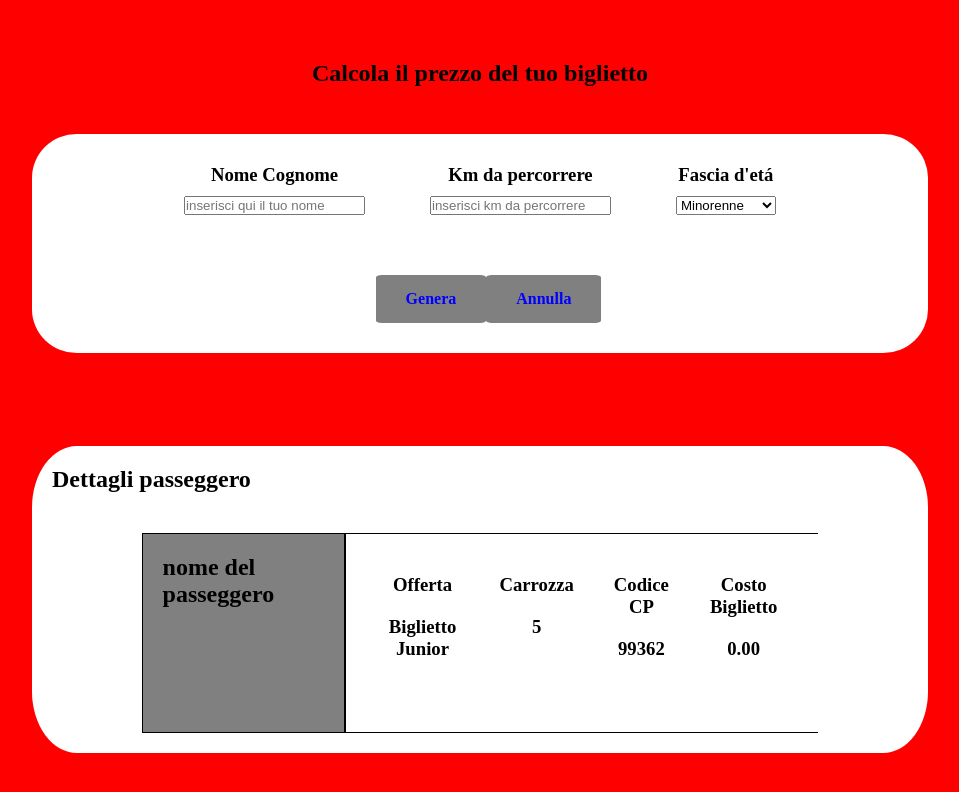
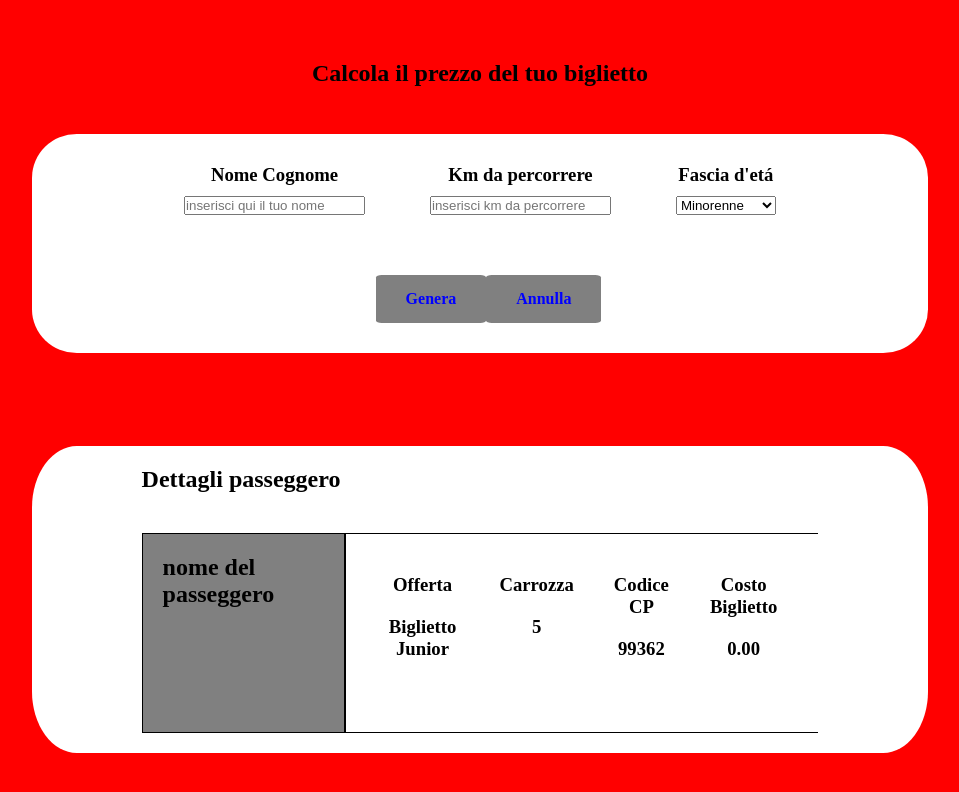
Before and after one commit to GiulioVolletti/js-biglietto-treno-form, a plain HTML site: page index.html in a window 1280 px wide. Both pictures are taken after a click on the link "Genera". Shown: the whole page, without its empty margins (160-1119 px from the left). Drawn offline with Linux system fonts and the light colour scheme.

Commit message:
commit 3

```diff
--- a/css/style.css
+++ b/css/style.css
@@ -61,8 +61,15 @@
 }
 
 /* biglietto */
+.hidden {
+  opacity: 0;
+  transition: 1s;
+}
+
 .inner_container > h1{
   padding: 20px;
+  width: 80%;
+  margin: auto;
 }
 
 .biglietto {
--- a/index.html
+++ b/index.html
@@ -41,7 +41,7 @@
       </div>
       <!-- /container dati top -->
       <!-- biglietto -->
-      <div class="inner_container">
+      <div id="hid" class="inner_container hidden">
         <h1>Dettagli passeggero</h1>
         <div class="biglietto">
           <div class="nome_passeggero">
--- a/js/ticket.js
+++ b/js/ticket.js
@@ -45,5 +45,7 @@ btnGenera.addEventListener("click", function () {
   var codiceCarrozza = Math.floor(Math.random() * 9) + 1;
   document.getElementById('carrozza').innerHTML= codiceCarrozza;
   // Categoria selezionata dall'utente (offerta)
+  var removeHide = document.getElementById('hid');
+  removeHide.classList.remove("hidden")
 
 } );
```
